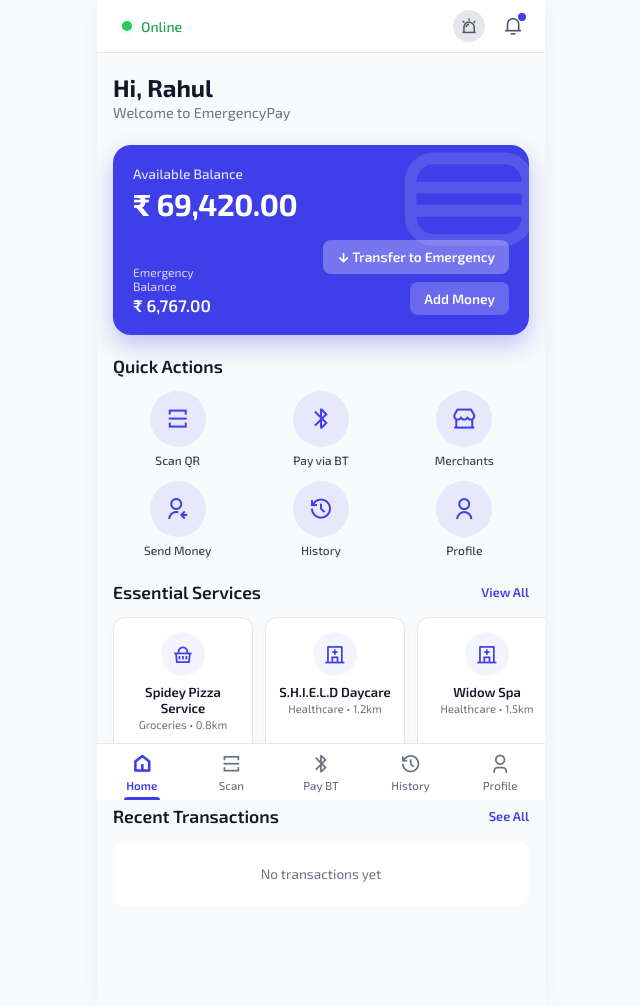
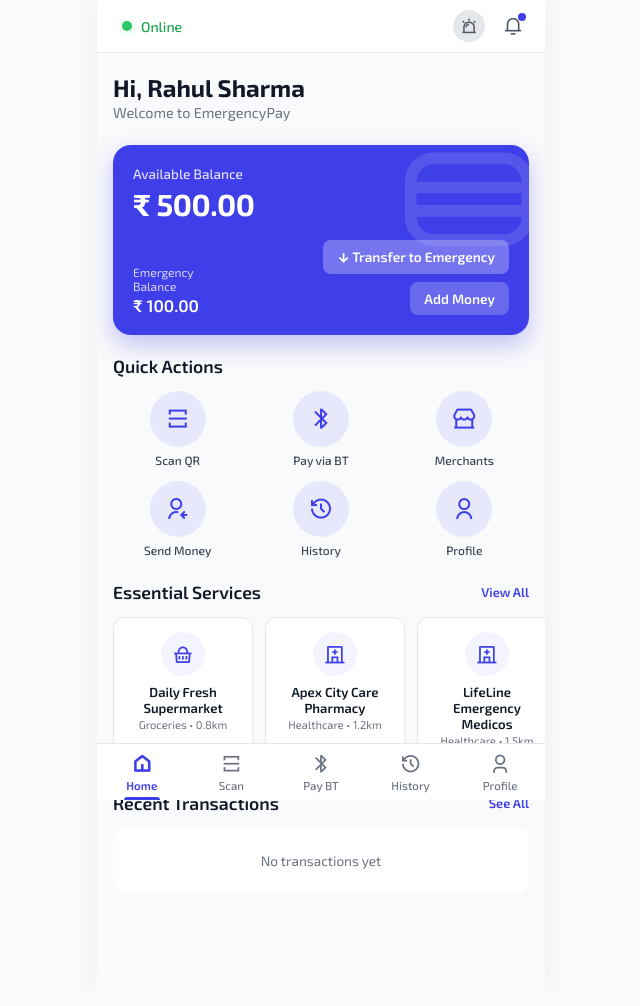
Before and after one commit to rabel798/lab-project, a Flask app: page /insert in a window 1280 px wide. Shown: the whole page, without its empty margins (319-959 px from the left). After the commit the page ends 869 px from the top, so only its background shows below. Run offline with Flask 3, Linux system fonts and the light colour scheme; data comes from the database, SQL or seed files in the repository; data that the repository does not hold is empty.

Commit message:
feat: update hackathon demo names and set 500 online / 100 offline balances

```diff
--- a/app.py
+++ b/app.py
@@ -65,67 +65,79 @@
         )
     """)
 
-    # Ensure primary user Rahul exists at id 1
+    # Ensure primary user Rahul Sharma exists at id 1 with official hackathon balances (500 online, 100 offline)
     cursor.execute("SELECT * FROM users WHERE id = 1")
     user1 = cursor.fetchone()
     if user1:
-        if user1["name"] != "Rahul" or user1["phone"] != "9876543210":
-            cursor.execute("""
-                UPDATE users SET name = 'Rahul', phone = '9876543210', balance = 69420.0, emergency_balance = 6767.0
-                WHERE id = 1
-            """)
+        cursor.execute("""
+            UPDATE users SET name = 'Rahul Sharma', phone = '9876543210', balance = 500.0, emergency_balance = 100.0
+            WHERE id = 1
+        """)
     else:
         cursor.execute("""
             INSERT INTO users (id, name, phone, balance, emergency_balance)
-            VALUES (1, 'Rahul', '9876543210', 69420.0, 6767.0)
+            VALUES (1, 'Rahul Sharma', '9876543210', 500.0, 100.0)
         """)
 
-    # Ensure Mr. Sukhpal exists as a separate user (id != 1)
-    cursor.execute("SELECT * FROM users WHERE name = 'Mr. Sukhpal' AND id != 1")
-    if not cursor.fetchone():
-        cursor.execute("SELECT * FROM users WHERE phone = '9811122233'")
-        if not cursor.fetchone():
-            cursor.execute("""
-                INSERT INTO users (name, phone, balance, emergency_balance)
-                VALUES ('Mr. Sukhpal', '9811122233', 12500.0, 2500.0)
-            """)
+    # Clean up legacy mock/superhero users
+    cursor.execute("DELETE FROM users WHERE name IN ('Dr. Doom', 'Sunsan Storm', 'Pavitra Prabhakar', 'Mr. Sukhpal')")
 
-    # Ensure demo peers exist
+    # Ensure genuine demo peers exist with balances (500 online, 100 offline)
     demo_users = [
-        ("Pavitra Prabhakar", "8765432109", 1800.0, 400.0),
-        ("Dr. Doom", "7654321098", 5000.0, 1000.0),
-        ("Sunsan Storm", "6543210987", 3200.0, 600.0)
+        ("Sukhpal Singh", "9811122233", 500.0, 100.0),
+        ("Priya Sharma", "8765432109", 500.0, 100.0),
+        ("Dr. Rohan Verma", "7654321098", 500.0, 100.0),
+        ("Ananya Patel", "6543210987", 500.0, 100.0)
     ]
     for d_name, d_phone, d_bal, d_emg in demo_users:
         cursor.execute("SELECT * FROM users WHERE phone = ?", (d_phone,))
-        if not cursor.fetchone():
+        existing = cursor.fetchone()
+        if existing:
+            cursor.execute("""
+                UPDATE users SET name = ?, balance = ?, emergency_balance = ? WHERE phone = ?
+            """, (d_name, d_bal, d_emg, d_phone))
+        else:
             cursor.execute("""
                 INSERT INTO users (name, phone, balance, emergency_balance)
                 VALUES (?, ?, ?, ?)
             """, (d_name, d_phone, d_bal, d_emg))
 
-    # Seed default merchants if empty
+    # Clean up legacy mock/superhero merchants
+    cursor.execute("""
+        DELETE FROM merchants WHERE name IN (
+            'S.H.I.E.L.D Daycare',
+            'Spidey Pizza Service',
+            'Widow Spa',
+            'Panther Jewellers',
+            'Electrician(God of Hammers) Services'
+        )
+    """)
+
+    # Seed genuine official merchants if empty
     cursor.execute("SELECT COUNT(*) as cnt FROM merchants")
     if cursor.fetchone()["cnt"] == 0:
         default_merchants = [
-            ("S.H.I.E.L.D Daycare", "9876543211", "Healthcare", 1, 1.2, "Sector 17, Main Market"),
-            ("Spidey Pizza Service", "9876543212", "Groceries", 1, 0.8, "Queens Main Street"),
-            ("Widow Spa", "9876543213", "Healthcare", 1, 1.5, "Red Room Avenue"),
-            ("Panther Jewellers", "9876543214", "Retail", 0, 2.4, "Wakanda Plaza"),
-            ("Electrician(God of Hammers) Services", "9876543215", "Emergency Services", 1, 1.8, "Asgardian Junction")
+            ("Apex City Care Pharmacy", "9876543211", "Healthcare", 1, 1.2, "Sector 17, Main Market"),
+            ("Daily Fresh Supermarket", "9876543212", "Groceries", 1, 0.8, "Central Avenue, Block 4"),
+            ("LifeLine Emergency Medicos", "9876543213", "Healthcare", 1, 1.5, "Civic Hospital Road"),
+            ("National Book & Stationery Depot", "9876543214", "Retail", 0, 2.4, "Metro Complex, Shop 12"),
+            ("City QuickFix Electrical Services", "9876543215", "Emergency Services", 1, 1.8, "Utility Hub, Cross Road 3")
         ]
         cursor.executemany("""
             INSERT INTO merchants (name, phone, category, is_essential, distance, address)
             VALUES (?, ?, ?, ?, ?, ?)
         """, default_merchants)
 
-    # Ensure Spidey Pizza Service is present
-    cursor.execute("SELECT id FROM merchants WHERE name = 'Spidey Pizza Service'")
+    # Ensure Apex City Care Pharmacy is present
+    cursor.execute("SELECT id FROM merchants WHERE name = 'Apex City Care Pharmacy'")
     if not cursor.fetchone():
         cursor.execute("""
             INSERT INTO merchants (name, phone, category, is_essential, distance, address)
-            VALUES ('Spidey Pizza Service', '9876543212', 'Groceries', 1, 0.8, 'Queens Main Street')
+            VALUES ('Apex City Care Pharmacy', '9876543211', 'Healthcare', 1, 1.2, 'Sector 17, Main Market')
         """)
+
+    # Clear transaction history
+    cursor.execute("DELETE FROM transactions")
 
     conn.commit()
     conn.close()
@@ -389,7 +401,7 @@
     if not any("sukhpal" in (u.get("name") or "").lower() for u in user_list):
         user_list.insert(0, {
             "id": 5,
-            "name": "Mr. Sukhpal",
+            "name": "Sukhpal Singh",
             "phone": "9811122233"
         })
 
@@ -435,8 +447,8 @@
         is_offline = 1 if raw_offline in [True, "true", 1, "1"] else 0
 
         user = conn.execute("SELECT * FROM users WHERE id = 1").fetchone()
-        current_balance = user["balance"] if user else 69420.0
-        current_emergency = user["emergency_balance"] if user else 6767.0
+        current_balance = user["balance"] if user else 500.0
+        current_emergency = user["emergency_balance"] if user else 100.0
 
         if not is_offline:
             status = "completed"
@@ -493,8 +505,8 @@
 
         conn = get_db()
         user = conn.execute("SELECT * FROM users WHERE id = 1").fetchone()
-        current_balance = user["balance"] if user else 69420.0
-        current_emergency = user["emergency_balance"] if user else 6767.0
+        current_balance = user["balance"] if user else 500.0
+        current_emergency = user["emergency_balance"] if user else 100.0
 
         if not is_offline:
             # Online: Normal UPI payment, reduce from Available Balance
@@ -582,8 +594,8 @@
         "status": "success",
         "message": f"Successfully synchronized {pending_count} pending transaction(s).",
         "reconciled_count": pending_count,
-        "balance": user["balance"] if user else 69420.0,
-        "emergency_balance": user["emergency_balance"] if user else 6767.0,
+        "balance": user["balance"] if user else 500.0,
+        "emergency_balance": user["emergency_balance"] if user else 100.0,
         "transactions": [dict(t) for t in all_txs]
     })
 
--- a/templates/emergencypay.html
+++ b/templates/emergencypay.html
@@ -222,11 +222,11 @@
           <path d="M22 9H2M22 13H2M18 18H6C3.79086 18 2 16.2091 2 14V8C2 5.79086 3.79086 4 6 4H18C20.2091 4 22 5.79086 22 8V14C22 16.2091 20.2091 18 18 18Z"/>
         </svg>
         <p class="balance-label">Available Balance</p>
-        <h2 class="balance-amount" id="userBalance">₹ 69,420.00</h2>
+        <h2 class="balance-amount" id="userBalance">₹ 500.00</h2>
         <div class="balance-footer">
           <div>
             <p class="emergency-balance-label">Emergency Balance</p>
-            <p class="emergency-balance-val" id="emergencyBalance">₹ 6,767.00</p>
+            <p class="emergency-balance-val" id="emergencyBalance">₹ 100.00</p>
           </div>
           <div style="display:flex; gap:8px; flex-wrap:wrap; justify-content:flex-end;">
             <button class="btn-add-money" onclick="transferToEmergencyPrompt()" title="Transfer from Available to Emergency Balance" style="background:rgba(255,255,255,0.28);">
@@ -257,29 +257,29 @@
         <a href="/merchants" style="font-size:0.8rem;color:var(--primary);text-decoration:none;font-weight:600;">View All</a>
       </div>
       <section class="services-scroll" id="servicesScroll">
-        <a href="/pay?payee=S.H.I.E.L.D%20Daycare&channel=Bluetooth" class="service-card">
+        <a href="/pay?payee=Apex%20City%20Care%20Pharmacy&channel=Bluetooth" class="service-card">
           <div class="service-icon-wrap"><i class="ri-hospital-line"></i></div>
-          <span class="service-name">S.H.I.E.L.D Daycare</span>
+          <span class="service-name">Apex City Care Pharmacy</span>
           <span class="service-category">Healthcare • 1.2km</span>
         </a>
-        <a href="/pay?payee=Spidey%20Pizza%20Service&channel=Bluetooth" class="service-card">
+        <a href="/pay?payee=Daily%20Fresh%20Supermarket&channel=Bluetooth" class="service-card">
           <div class="service-icon-wrap"><i class="ri-shopping-basket-line"></i></div>
-          <span class="service-name">Spidey Pizza Service</span>
+          <span class="service-name">Daily Fresh Supermarket</span>
           <span class="service-category">Groceries • 0.8km</span>
         </a>
-        <a href="/pay?payee=Widow%20Spa&channel=Bluetooth" class="service-card">
+        <a href="/pay?payee=LifeLine%20Emergency%20Medicos&channel=Bluetooth" class="service-card">
           <div class="service-icon-wrap"><i class="ri-hospital-line"></i></div>
-          <span class="service-name">Widow Spa</span>
+          <span class="service-name">LifeLine Medicos</span>
           <span class="service-category">Healthcare • 1.5km</span>
         </a>
-        <a href="/pay?payee=Panther%20Jewellers&channel=Bluetooth" class="service-card">
+        <a href="/pay?payee=National%20Book%20%26%20Stationery%20Depot&channel=Bluetooth" class="service-card">
           <div class="service-icon-wrap"><i class="ri-store-2-line"></i></div>
-          <span class="service-name">Panther Jewellers</span>
+          <span class="service-name">National Book Depot</span>
           <span class="service-category">Retail • 2.4km</span>
         </a>
-        <a href="/pay?payee=Electrician(God%20of%20Hammers)%20Services&channel=Bluetooth" class="service-card">
+        <a href="/pay?payee=City%20QuickFix%20Electrical%20Services&channel=Bluetooth" class="service-card">
           <div class="service-icon-wrap"><i class="ri-flashlight-line"></i></div>
-          <span class="service-name">God of Hammers</span>
+          <span class="service-name">City QuickFix Electrician</span>
           <span class="service-category">Emergency Services • 1.8km</span>
         </a>
       </section>
--- a/templates/pay.html
+++ b/templates/pay.html
@@ -157,11 +157,11 @@
         <div class="balance-preview">
           <div class="balance-row">
             <span class="balance-lbl">Available Balance</span>
-            <span class="balance-val" id="dispBalance">₹ 69,420.00</span>
+            <span class="balance-val" id="dispBalance">₹ 500.00</span>
           </div>
           <div class="balance-row">
             <span class="balance-lbl">Emergency Reserve</span>
-            <span class="balance-val highlight" id="dispEmergency">₹ 6,767.00</span>
+            <span class="balance-val highlight" id="dispEmergency">₹ 100.00</span>
           </div>
           <div class="balance-row">
             <span class="balance-lbl">Execution Mode</span>
--- a/templates/profile.html
+++ b/templates/profile.html
@@ -93,7 +93,7 @@
               <div class="row-title">Available Balance</div>
               <div class="row-sub">Total primary funds</div>
             </div>
-            <div class="row-val" id="dispBalance">₹ 69,420.00</div>
+            <div class="row-val" id="dispBalance">₹ 500.00</div>
           </div>
 
           <div class="card-row">
@@ -101,7 +101,7 @@
               <div class="row-title">Emergency Balance</div>
               <div class="row-sub">Reserved for critical outages</div>
             </div>
-            <div class="row-val" style="color:var(--primary);" id="dispEmergency">₹ 6,767.00</div>
+            <div class="row-val" style="color:var(--primary);" id="dispEmergency">₹ 100.00</div>
           </div>
 
           <div class="card-row">
--- a/templates/receive.html
+++ b/templates/receive.html
@@ -158,7 +158,7 @@
         const res = await fetch('/api/user');
         if (res.ok) {
           const u = await res.json();
-          const cleanName = (u.name || 'sukhpal').toLowerCase().replace(/[^a-z0-9]/g, '');
+          const cleanName = (u.name || 'rahul').toLowerCase().replace(/[^a-z0-9]/g, '');
           document.getElementById('vpaVal').textContent = `${cleanName}@emergencypay`;
         }
       } catch (e) {}
--- a/templates/scan.html
+++ b/templates/scan.html
@@ -126,7 +126,7 @@
       document.getElementById('scanStatus').textContent = 'QR Code Detected!';
       try {
         const res = await fetch('/api/merchants');
-        let merchantName = 'S.H.I.E.L.D Daycare';
+        let merchantName = 'Apex City Care Pharmacy';
         if (res.ok) {
           const list = await res.json();
           if (list.length > 0) {
@@ -137,7 +137,7 @@
           window.location.href = `/pay?payee=${encodeURIComponent(merchantName)}&channel=QR%20Code`;
         }, 500);
       } catch (err) {
-        window.location.href = `/pay?payee=S.H.I.E.L.D%20Daycare&channel=QR%20Code`;
+        window.location.href = `/pay?payee=Apex%20City%20Care%20Pharmacy&channel=QR%20Code`;
       }
     }
 
```
Also changed, not shown: templates/bluetooth.html (+10 -10 lines).
